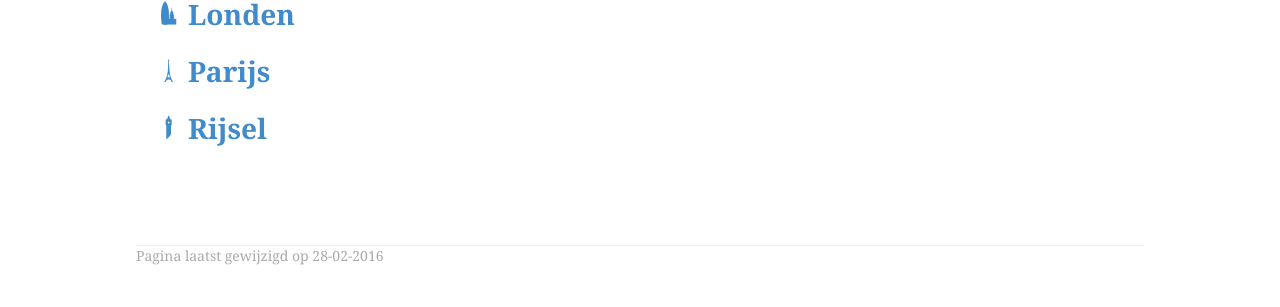
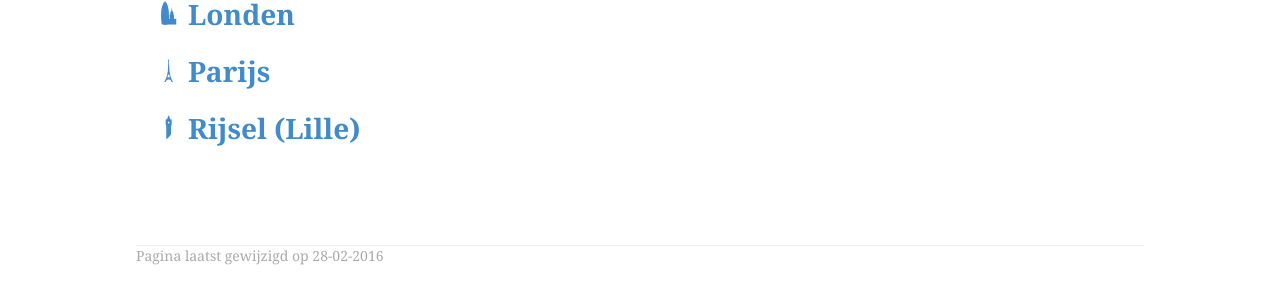
Before and after one commit to ktzanev/venir-labopp, a Jekyll site: the page built from nl.md, in a window 1280 px wide. Shown: the part 527-834 px from the top of the page. Built offline with Jekyll 4.4.1, drawn with Linux system fonts in a browser that asks for light colours; nearby versions of some CDN libraries.

Commit message:
précision Rijsel = Lille

```diff
--- a/nl.md
+++ b/nl.md
@@ -28,14 +28,14 @@ Neem de pendelbus naar het treinstation 'Lille Europe' (1h30, 5€~35€).
 
 Het is verstandig Uw kaartje van te voren te kopen op [flibco.com]. Dat kost tussen de 5€ en 17€ (twee keer zo goedkoop als bij de bestuurder).
 
-_Het is ook mogelijk, maar dat duurt langer, om de bus [TEC] te nemen naar het treinstation van Charleroi-Sud (20min, ~5€) en dáár een trein naar Rijsel via Doornik te nemen (1h40, ~20€). Sommige treinen Doornik-Rijsel stoppen in Ascq. Als men daar uitstapt is het nog een wandeling van 20-25 minuten door het dorp naar de campus._
+_Het is ook mogelijk, maar dat duurt langer, om de bus [TEC] te nemen naar het treinstation van Charleroi-Sud (20min, ~5€) en dáár een trein naar Rijsel (Lille) via Doornik (Tournai) te nemen (1h40, ~20€). Sommige treinen Doornik-Rijsel stoppen in Ascq. Als men daar uitstapt is het nog een wandeling van 20-25 minuten door het dorp naar de campus._
 
 ## Brussel, <i class="icon-train"></i> treinstation 'Brussel Zuid / Bruxelles Midi'
 {: #bruxelles-g data-next="lille-g" }
 
 Neem een TGV, een Thalys of een [Eurostar] naar het treinstation 'Lille Europe' (35min, ~30€).
 
-_Het is ook mogelijk om een trein via Doornik naar Rijsel te nemen (1h40, ~23€), maar de reistijd is dan langer. Sommige treinen Doornik-Rijsel stoppen in Ascq. Als men daar uitstapt is het nog een wandeling van 20-25 minuten door het dorp naar de campus._
+_Het is ook mogelijk om een trein via Doornik (Tournai) naar Rijsel (Lille) te nemen (1h40, ~23€), maar de reistijd is dan langer. Sommige treinen Doornik-Rijsel stoppen in Ascq. Als men daar uitstapt is het nog een wandeling van 20-25 minuten door het dorp naar de campus._
 
 # <i class="cityicon-london"></i>Londen
 {: #londres-g }
@@ -71,10 +71,10 @@ Neem de TGV naar Lille (1h, 30€~70€).
 
 Gemiddeld is er een TGV ieder uur. De meeste TGV's gaan naar het station 'Lille Flandres', maar sommigen gaan naar het station 'Lille Europe'.
 
-# <i class="cityicon-lille"></i>Rijsel
+# <i class="cityicon-lille"></i>Rijsel (Lille)
 {: #lille }
 
-## Rijsel, <i class="icon-flight"></i> luchthaven van Lesquin
+## Rijsel (Lille), <i class="icon-flight"></i> luchthaven van Lesquin
 {: #lille-a data-next="lille-g" }
 
 Neem [de shuttle][lille airport shuttle] die regelrecht naar de treinstations van Lille gaat (20min, 8€).
@@ -82,7 +82,7 @@ Neem [de shuttle][lille airport shuttle] die regelrecht naar de treinstations va
 Hetzelfde traject met een taxi kost ongeveer 28€ (23€ met een [VTC][ecota.co]).
 Gaat men direct met een taxi naar het gebouw M1 van de Universiteit van Lille 1 (15 min), dan kost dat ongeveer 23€ (18€ met een [VTC][ecota.co]).
 
-## Rijsel, <i class="icon-train"></i> treinstations 'Lille Flandres' en 'Lille Europe'
+## Rijsel (Lille), <i class="icon-train"></i> treinstations 'Lille Flandres' en 'Lille Europe'
 {: #lille-g data-next="lille-u" }
 
 Lopen naar het metrostation 'Gare Lille Flandres' (5 min vanaf treinstation 'Lille Europe').
```
